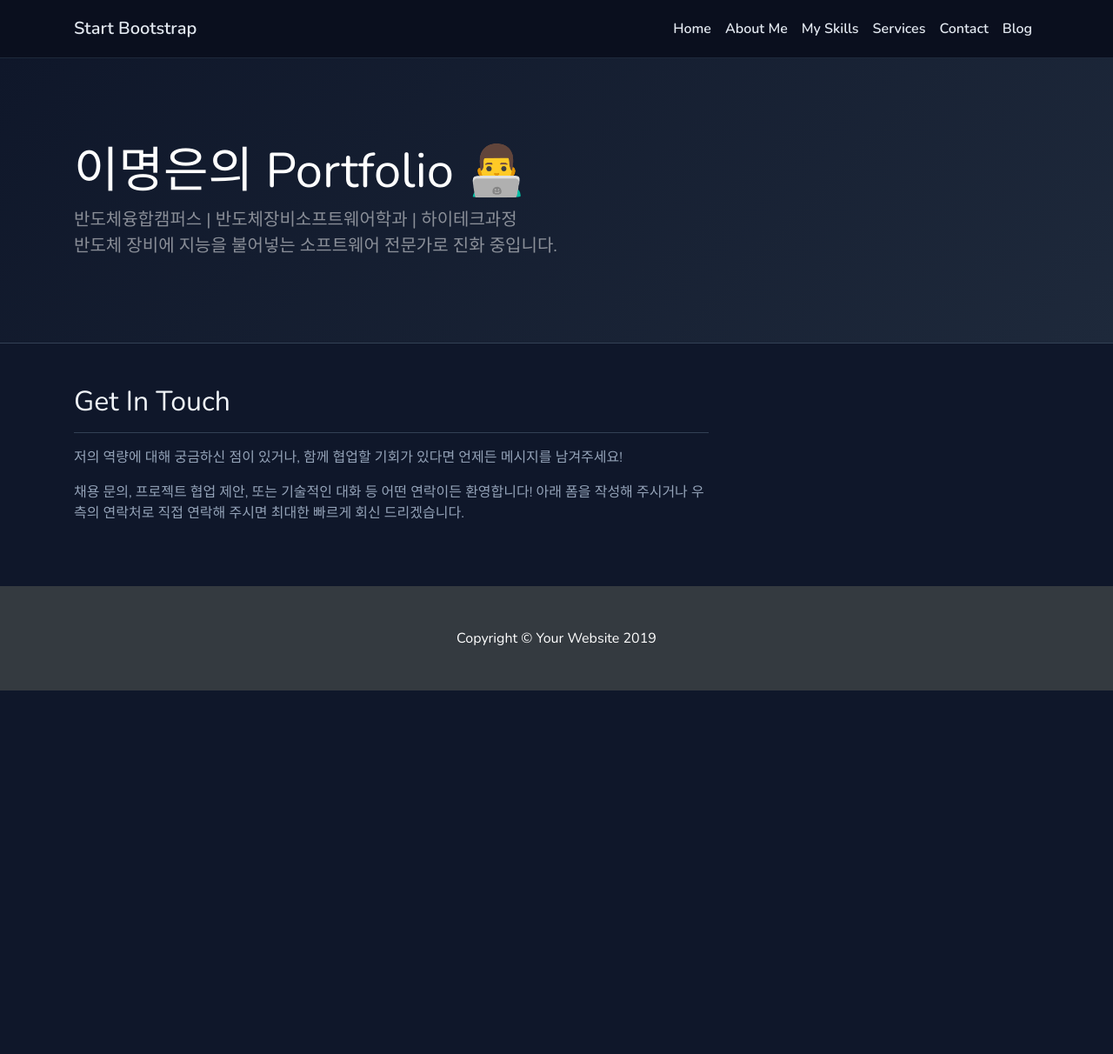
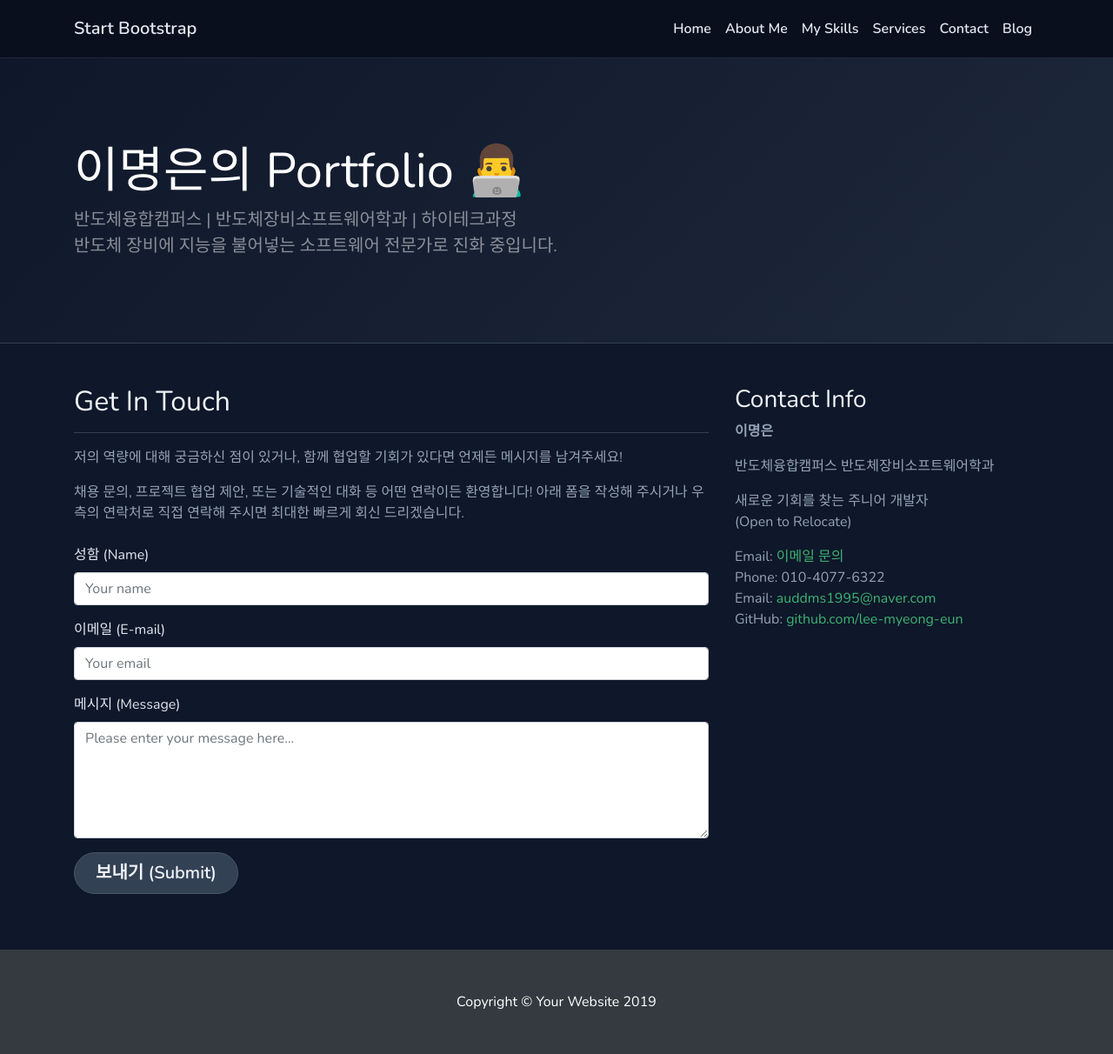
Before and after one commit to lee-myeong-eun/lee-myeong-eun.github.io, a Jekyll site: the page built from _pages/contact.md, in a window 1280 px wide. Shown: the whole page at 87% size. Built offline with Jekyll 4.4.1, drawn with Linux system fonts in a browser that asks for light colours; before the commit the page ends 900 px from its top, so only the background shows below that.

Commit message:
Update contact.md

```diff
--- a/_pages/contact.md
+++ b/_pages/contact.md
@@ -12,3 +12,40 @@ permalink: /contact/
 
     <div class="well well-sm mt-4">
         <form class="form-horizontal" action="#" method="post">
+        <fieldset>
+        <!-- Name input-->
+        <div class="form-group mb-3">
+            <label class="control-label" for="name">성함 (Name)</label>
+            <input id="name" name="name" type="text" placeholder="Your name" class="form-control">
+        </div>
+        <!-- Email input-->
+        <div class="form-group mb-3">
+            <label class="control-label" for="email">이메일 (E-mail)</label>
+            <input id="email" name="email" type="text" placeholder="Your email" class="form-control">
+        </div>
+        <!-- Message body -->
+        <div class="form-group mb-3">
+            <label class="control-label" for="message">메시지 (Message)</label>
+            <textarea class="form-control" id="message" name="message" placeholder="Please enter your message here..." rows="5"></textarea>
+        </div>
+        <!-- Form actions -->
+        <div class="form-group">
+            <button type="submit" class="btn btn-primary btn-lg">보내기 (Submit)</button>
+        </div>
+        </fieldset>
+        </form>
+    </div>
+  </div>
+  <div class="col-md-4 mt-5 mt-md-0">
+    <h3>Contact Info</h3>
+    <p><strong>이명은</strong></p>
+    <p>반도체융합캠퍼스 반도체장비소프트웨어학과</p>
+    <p>새로운 기회를 찾는 주니어 개발자<br>(Open to Relocate)</p>
+    <ul class="list-unstyled">
+      <li><i class="fa fa-envelope"></i> Email: <a href="mailto:{{ site.email }}">이메일 문의</a></li>
+      <li><i class="fa fa-phone"></i> Phone: 010-4077-6322</li>
+      <li><i class="fa fa-envelope"></i> Email: <a href="mailto:auddms1995@naver.com">auddms1995@naver.com</a></li>
+      <li><i class="fa fa-github"></i> GitHub: <a href="https://github.com/lee-myeong-eun">github.com/lee-myeong-eun</a></li>
+    </ul>
+  </div>
+</div>
```
